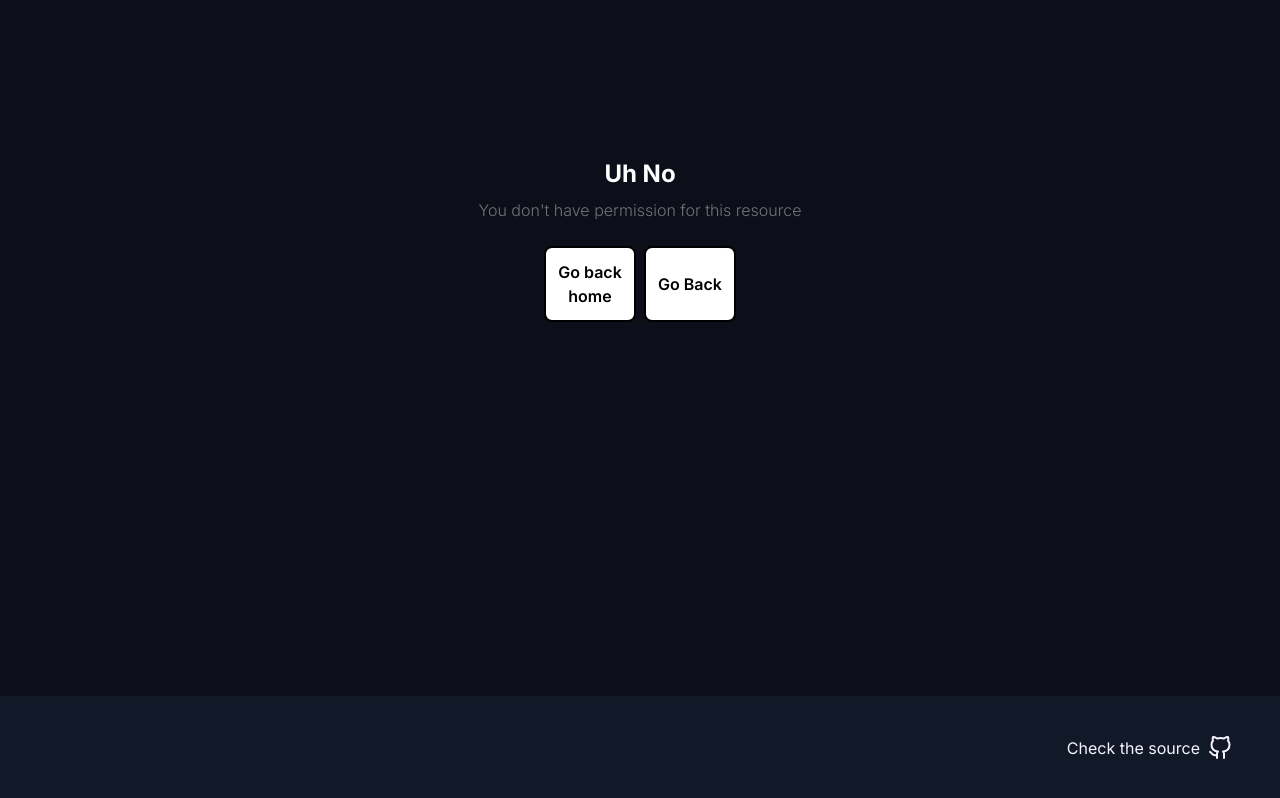
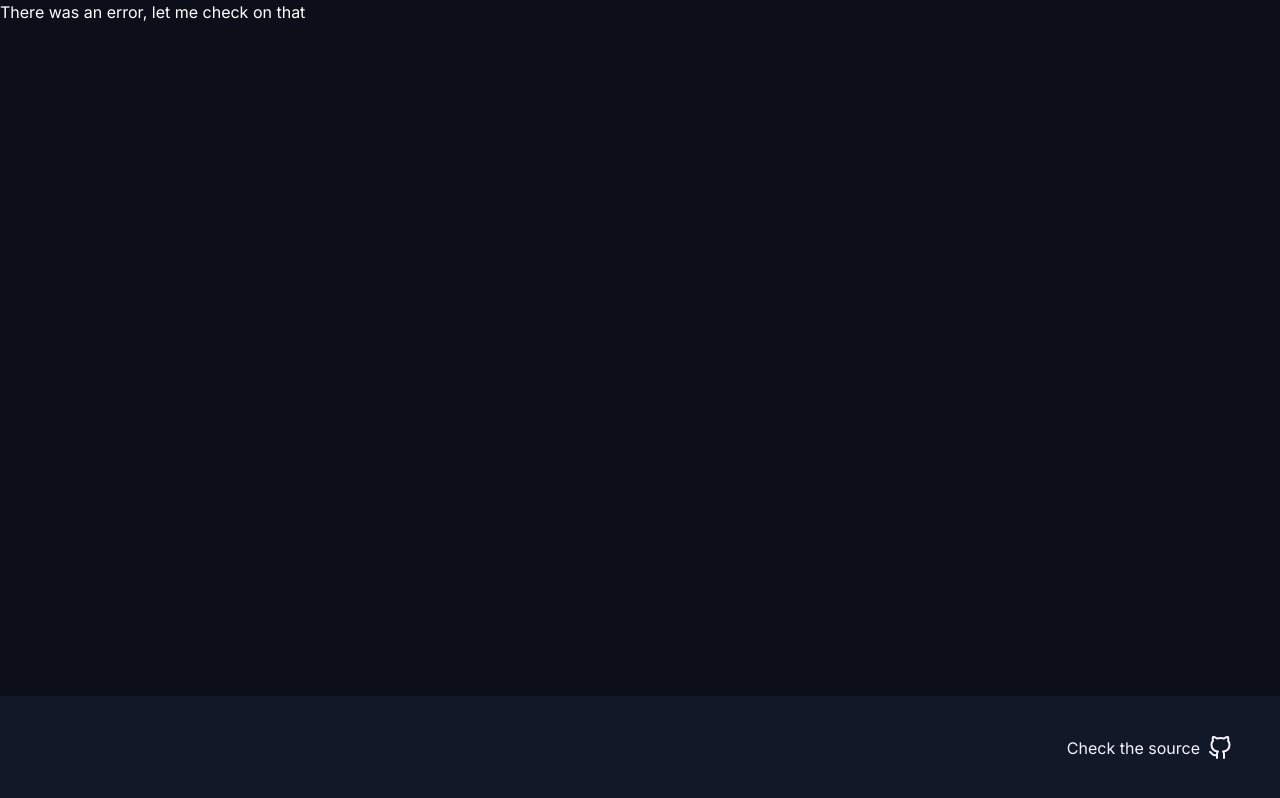
Before and after one commit to WomB0ComB0/wecracked-2024, a Next.js app: page /unauthorized in a window 1280 px wide. Built offline with nearby package versions, Linux system fonts and the light colour scheme.

Commit message:
Update page.tsx

```diff
--- a/src/app/unauthorized/page.tsx
+++ b/src/app/unauthorized/page.tsx
@@ -1,3 +1,4 @@
+import ErrorLayout from '@/layouts/ErrorLayout/ErrorLayout';
 'use client';
 
 import { useEffect } from 'react';
@@ -10,7 +11,7 @@ interface UnauthorizeStateProps {
 
 const UnauthorizeState: React.FC<UnauthorizeStateProps> = ({ error }) => {
   useEffect(() => {
-    // eslint-disable-next-line no-console
+     // eslint-disable-next-line no-console
     console.error(error);
   }, [error]);
 
@@ -24,20 +25,16 @@ const UnauthorizeState: React.FC<UnauthorizeStateProps> = ({ error }) => {
   );
 };
 
-export default UnauthorizeState;
+function ErrorPage() {
+  return <h1>There was an error, let me check on that</h1>;
+}
 
-// import ErrorLayout from '@/layouts/ErrorLayout/ErrorLayout';
+ErrorPage.getLayout = (page: any) => <ErrorLayout>{page}</ErrorLayout>;
 
-// function ErrorPage() {
-//   return <h1>There was an error, let me check on that</h1>;
-// }
+export const getStaticProps = () => ({
+  props: {
+    title: '🕵🏼 - error',
+  },
+});
 
-// ErrorPage.getLayout = (page: any) => <ErrorLayout>{page}</ErrorLayout>;
-
-// export const getStaticProps = () => ({
-//   props: {
-//     title: '🕵🏼 - error',
-//   },
-// });
-
-// export default ErrorPage;
+export default ErrorPage;
```
